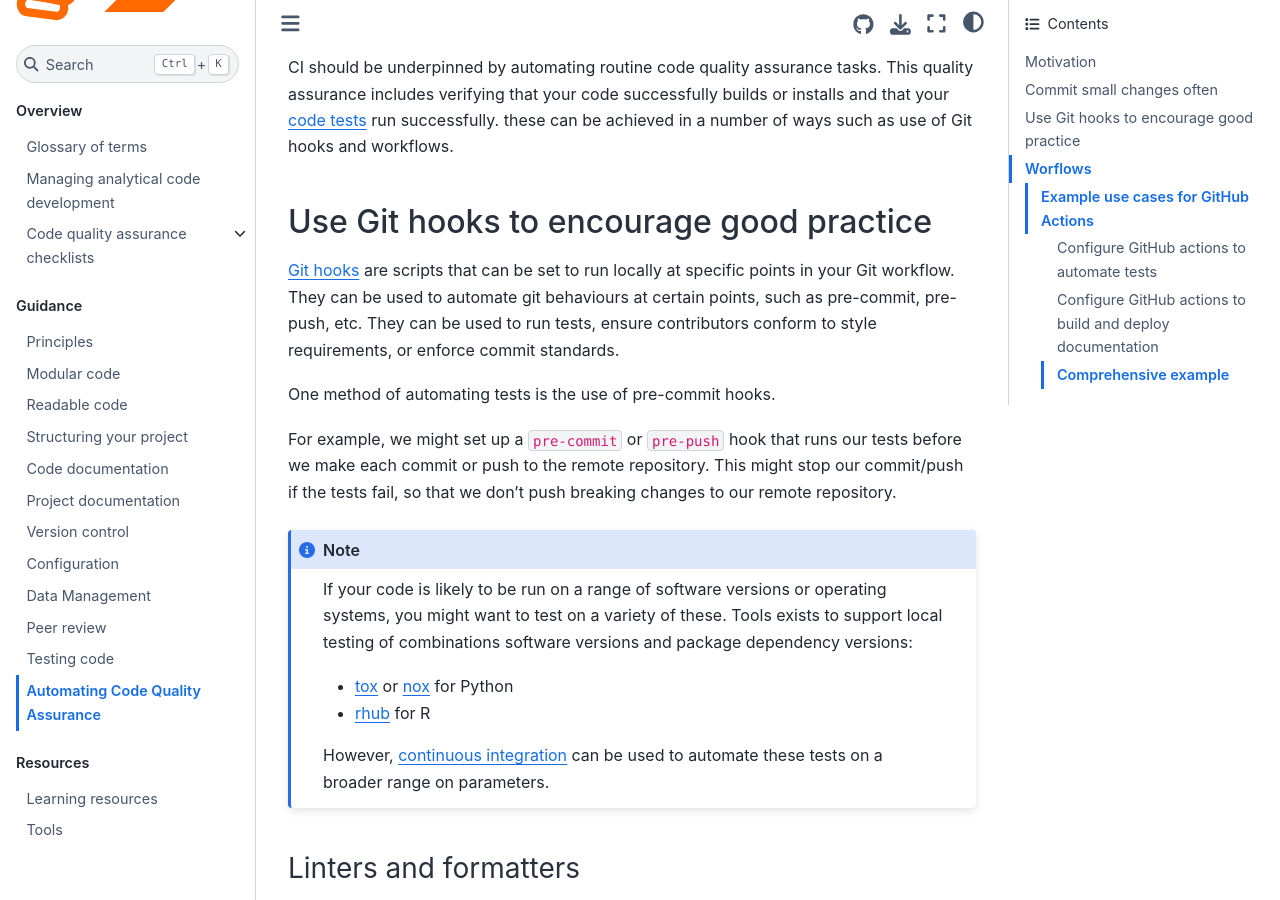
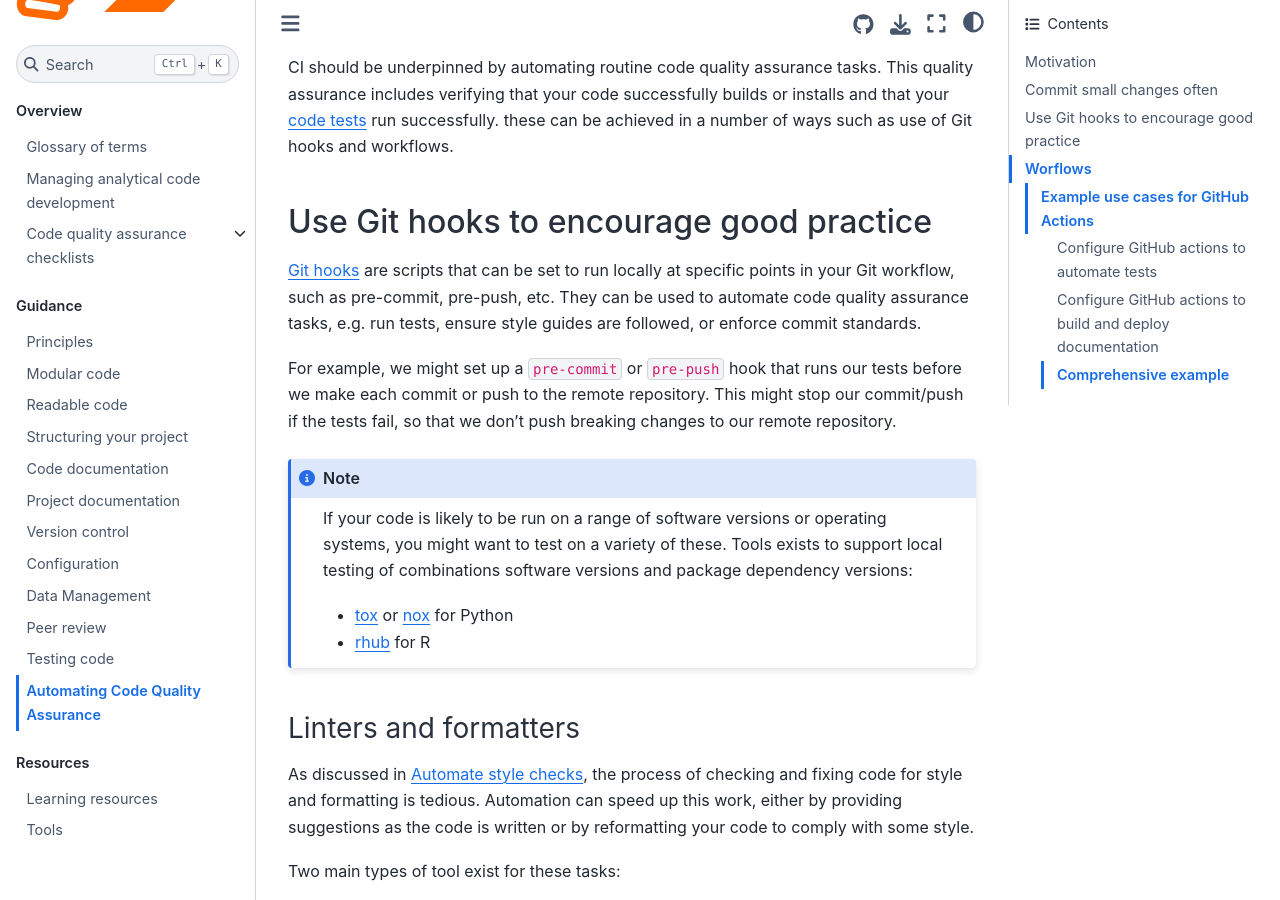
Before and after one commit to best-practice-and-impact/qa-of-code-guidance, a Jupyter Book: the page built from book/continuous_integration.md, in a window 1280 px wide and 900 px high, scrolled down 849 px. Built offline with Jupyter Book 1.0.4 settings and Sphinx 7.4.7 and the Sphinx Book theme 1.1.4, drawn with Linux system fonts in a browser that asks for light colours.

Commit message:
tidy hooks section

````diff
--- a/book/continuous_integration.md
+++ b/book/continuous_integration.md
@@ -33,21 +33,18 @@ these can be achieved in a number of ways such as use of Git hooks and workflows
 
 ## Use Git hooks to encourage good practice
 
-[Git hooks](https://git-scm.com/docs/githooks) are scripts that can be set to run locally at specific points in your Git workflow.
-They can be used to automate git behaviours at certain points, such as pre-commit, pre-push, etc.
-They can be used to run tests, ensure contributors conform to style requirements, or enforce commit standards.
-
-One method of automating tests is the use of pre-commit hooks.
+[Git hooks](https://git-scm.com/docs/githooks) are scripts that can be set to run locally at specific points in your Git workflow,
+such as pre-commit, pre-push, etc.
+They can be used to automate code quality assurance tasks, e.g. run tests, ensure style guides are followed, or enforce commit standards.
 
 For example, we might set up a `pre-commit` or `pre-push` hook that runs our tests before we make each commit or push to the remote repository.
 This might stop our commit/push if the tests fail, so that we don't push breaking changes to our remote repository.
 
 ```{note}
 If your code is likely to be run on a range of software versions or operating systems, you might want to test on a variety of these. Tools exists to support local testing of combinations software versions and package dependency versions:
+
 * [tox](https://tox.readthedocs.io/en/latest/) or [nox](https://nox.thea.codes/en/stable/) for Python
 * [rhub](https://r-hub.github.io/rhub/) for R
-
-However, [continuous integration](continuous-integration) can be used to automate these tests on a broader range on parameters.
 ```
 
 
````
